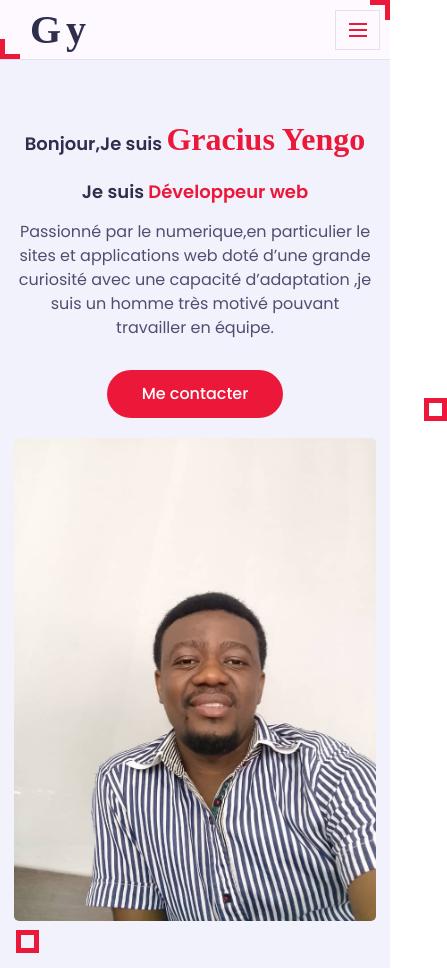
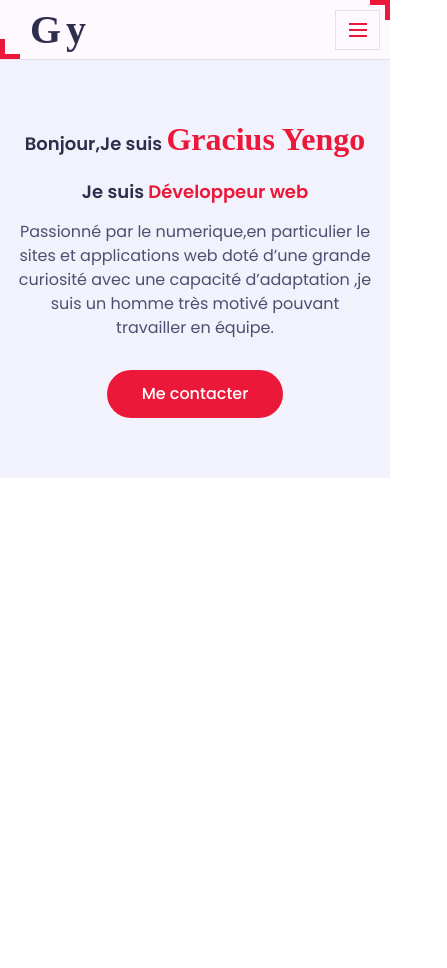
Before and after one commit to graciusyengo/my-portfolios, a Next.js app: page / in a window 390 px wide. Shown: the whole page, 447 px wide, since content can reach past the window. After the commit the page ends 844 px from the top, so only its background shows below. Built offline with nearby package versions, Linux system fonts and the light colour scheme; a web font is replaced by a local one.

Commit message:
suppression image dans la page daccueil

```diff
--- a/styles/globals.css
+++ b/styles/globals.css
@@ -592,8 +592,19 @@ button {
     padding: 0 1px !important;
   }
   .home .home-img .img {
-    max-width: 95vw !important;
-    width: 100% !important;
+    display: none;
+  }
+
+  .home .home-img::before{
+    display: none;
+  }
+
+  .home .home-img::after{
+    display: none;
+  }
+
+  .home .carre{
+    display: none;
   }
   .hello, .my-profession {
     font-size: 18px !important;
```
